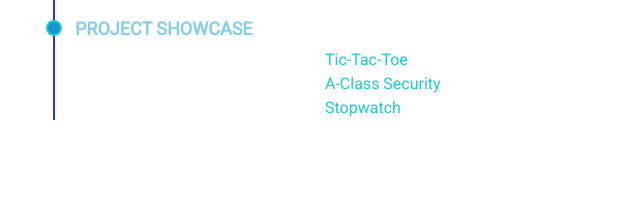
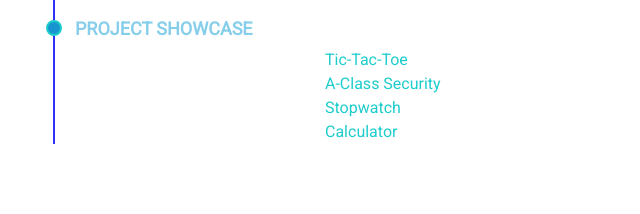
Before and after one commit to ilya-tate/Portfolio, a plain HTML site: page index.html in a window 1280 px wide. Shown: the part 1440-1654 px from the top of the page, 587-1227 px from the left. Drawn offline with nearby package versions, Linux system fonts and the light colour scheme.

Commit message:
Added calculator to showcase

```diff
--- a/index.html
+++ b/index.html
@@ -180,8 +180,8 @@
                             <li><a href="https://ilya-tate.github.io/Tic-Tac-Toe-Project/" title="https://ilya-tate.github.io/Tic-Tac-Toe-Project/" target="_blank">Tic-Tac-Toe</a></li>
                             <li><a href="https://ilya-tate.github.io/A-Class-Security-Website/" title="https://ilya-tate.github.io/A-Class-Security-Website/" target="_blank">A-Class Security</a></li>
                             <li><a href="https://ilya-tate.github.io/Stopwatch/" title="https://ilya-tate.github.io/Stopwatch/">Stopwatch</a></li>
-                            <!-- <li><a href="#" title="#">Placeholder</a></li>
-                            <li><a href="#" title="#">Placeholder</a></li>
+                            <li><a href=" https://ilya-tate.github.io/JavaScript-Calculator/" title=" https://ilya-tate.github.io/JavaScript-Calculator/">Calculator</a></li>
+                            <!-- <li><a href="#" title="#">Placeholder</a></li>Calculator
                             <li><a href="#" title="#">Placeholder</a></li>
                             <li><a href="#" title="#">Placeholder</a></li>
                             <li><a href="#" title="#">Placeholder</a></li>
```
